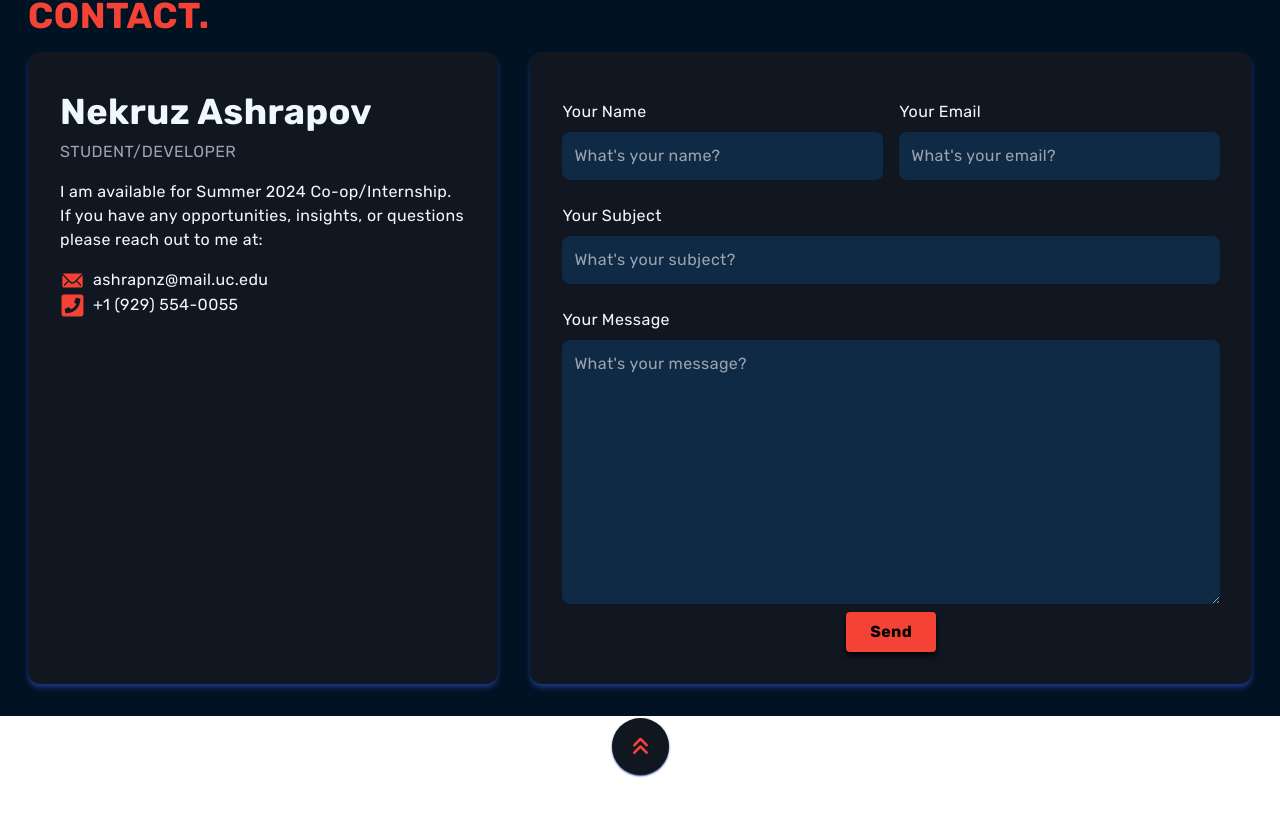
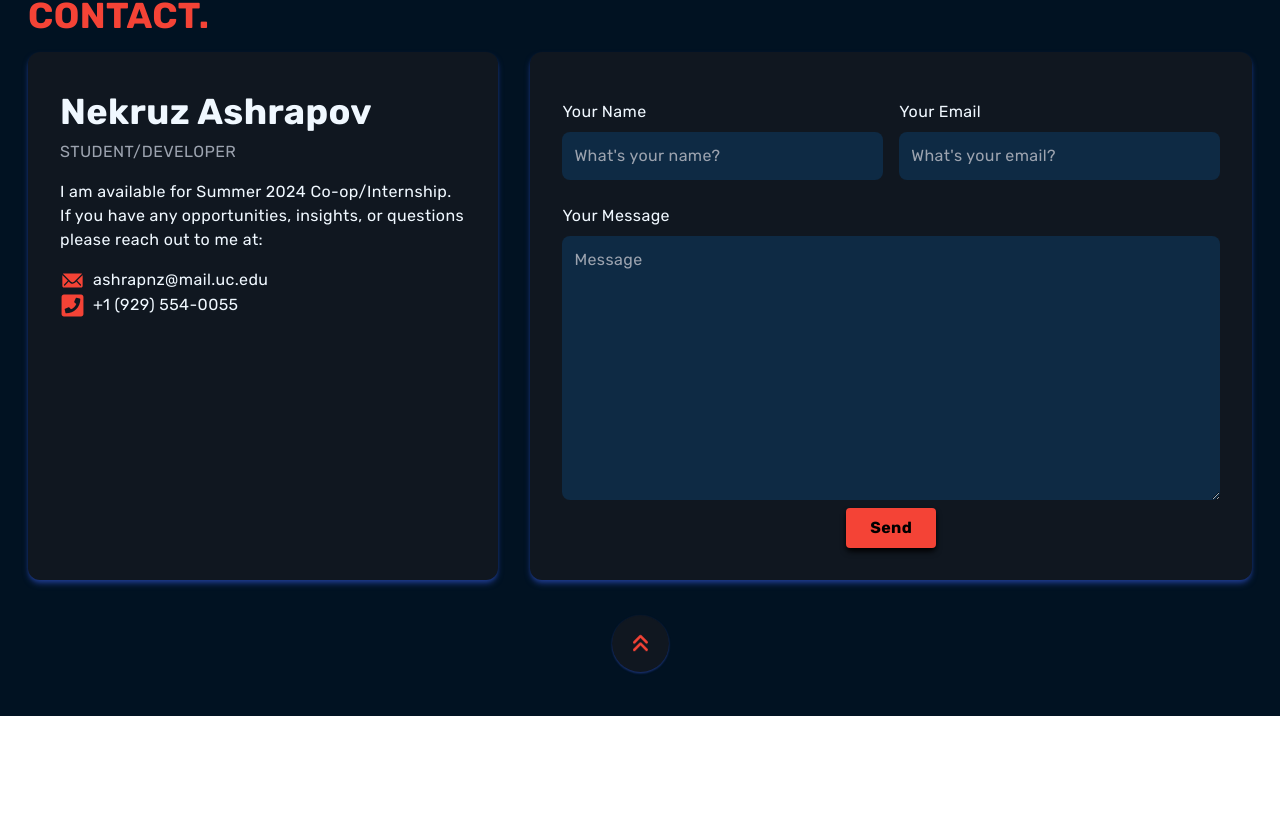
Before and after one commit to NekruzAsh/MyPortfolio, a Next.js app: page / in a window 1280 px wide. Shown: the part 5412-6227 px from the top of the page. Built offline with nearby package versions, Linux system fonts and the light colour scheme.

Commit message:
updated the contact form, deleted the subject div.

```diff
--- a/app/components/Contact.jsx
+++ b/app/components/Contact.jsx
@@ -60,21 +60,13 @@ const Contact = () => {
                     />
                   </div>
                 </div>
-                <div className="flex flex-col py-2">
-                  <label className=" text-md py-2 text-[#f0f8ff]">Your Subject</label>
-                  <input
-                    className="text-[#f0f8ff] bg-[#0e2a44] rounded-lg p-3 flex"
-                    type="text"
-                    placeholder="What's your subject?"
-                    name="subject"
-                  />
-                </div>
+
                 <div className="flex flex-col py-2">
                   <label className=" text-md py-2 text-[#f0f8ff]">Your Message</label>
                   <textarea
                     className="text-[#f0f8ff] bg-[#0e2a44] rounded-lg p-3"
                     rows="10"
-                    placeholder="What's your message?"
+                    placeholder="Message"
                     name="message"
                   ></textarea>
                 </div>
```
